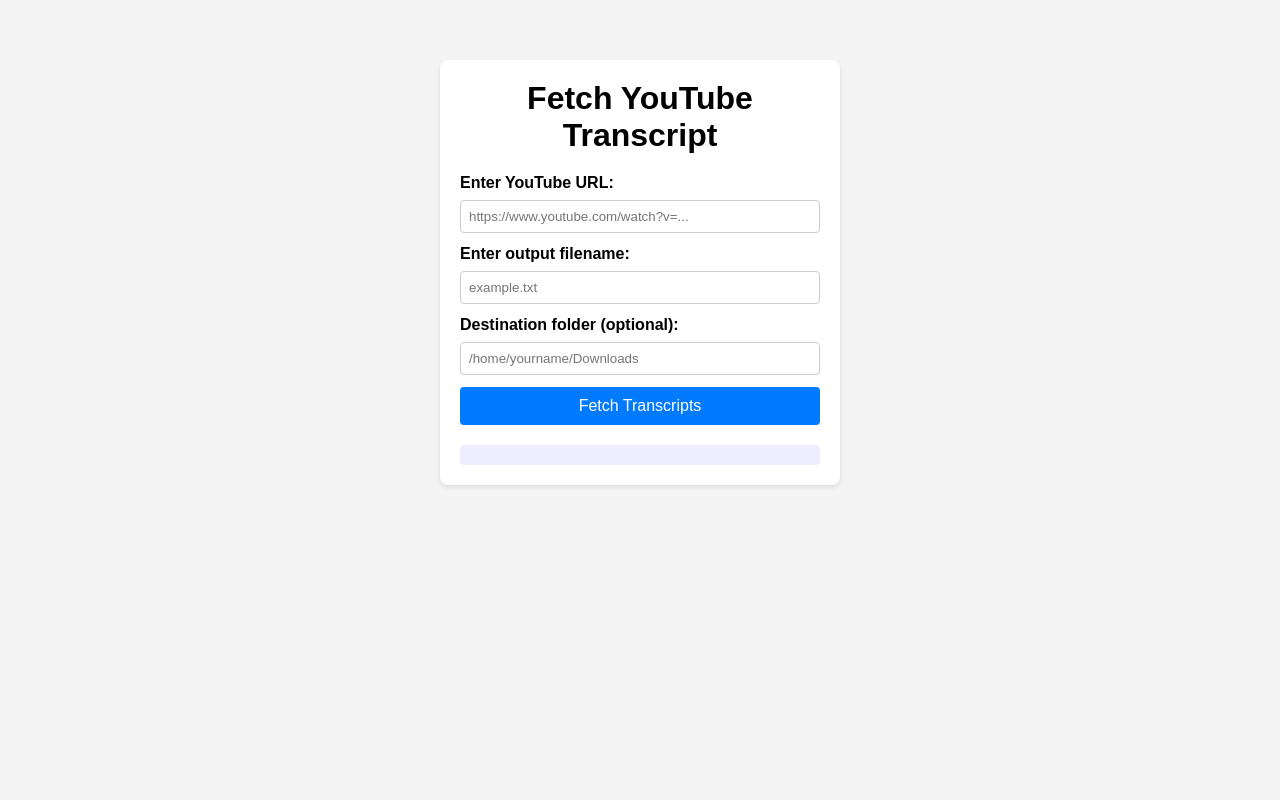
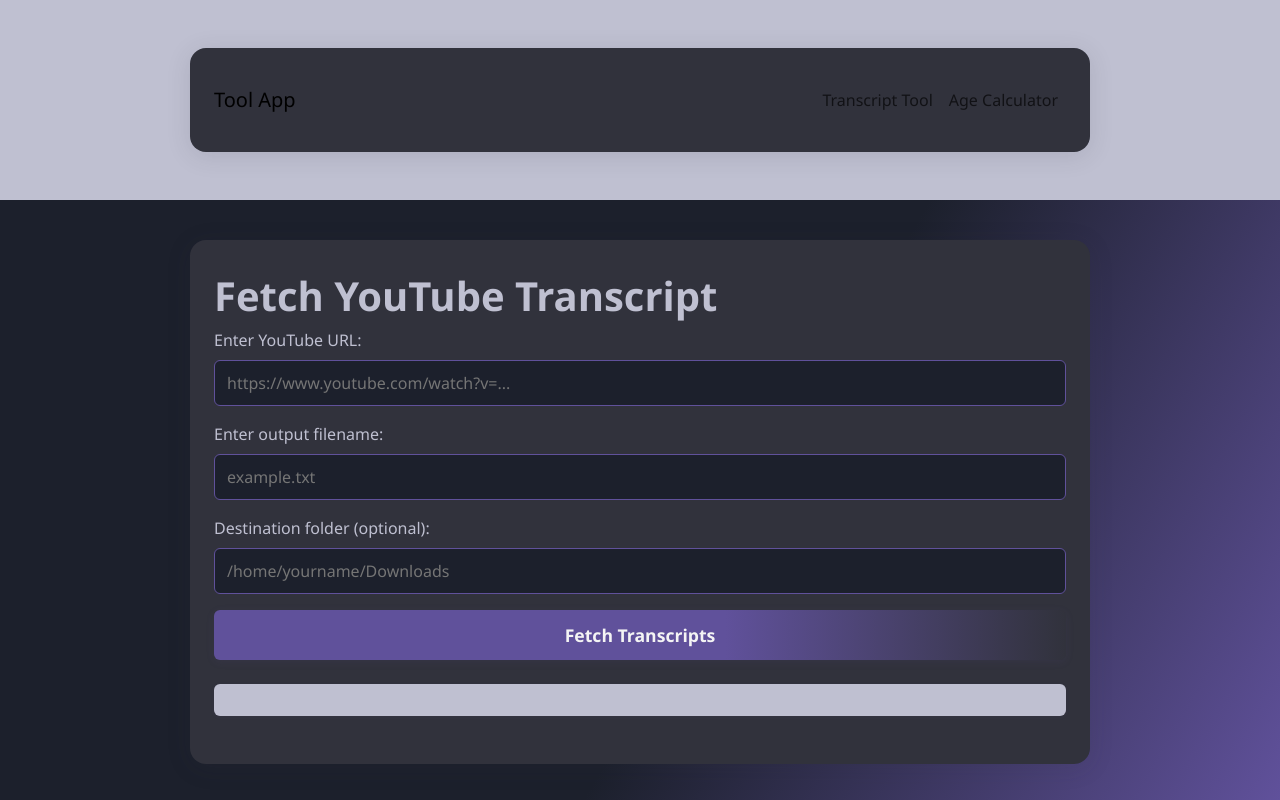
Before and after one commit to Maimoon-github/django_Tool_App, a Django app: page /fetch-transcript in a window 1280 px wide. Run offline with Django 5.2, Linux system fonts and the light colour scheme.

Commit message:
Refactor HTML structure for fetch transcript page and enhance CSS styles for improved UI

```diff
--- a/Tscript_app/transcripts/static/transcripts/styles.css
+++ b/Tscript_app/transcripts/static/transcripts/styles.css
@@ -1,63 +1,146 @@
-/* ic reset */
-* {
-  box-sizing: border-box;
-  margin: 0;
+/* Modern dark theme based on provided color pairs */
+:root {
+  --dark-blue: #1c202c;
+  --purple: #60519b;
+  --dark-gray: #31323c;
+  --light-gray: #bfc0d1;
+  --text-light: #f4f4f4;
+  --text-dark: #1c202c;
+}
+
+body {
+  font-family: 'Segoe UI', Arial, sans-serif;
+  background: linear-gradient(120deg, var(--dark-blue) 60%, var(--purple) 100%);
+  min-height: 100vh;
+  color: var(--text-light);
   padding: 0;
 }
 
-body {
-  font-family: Arial, sans-serif;
-  background: #f4f4f4;
-  padding: 20px;
+.container {
+  max-width: 900px;
+  margin: 40px auto;
+  background: var(--dark-gray);
+  padding: 32px 24px;
+  border-radius: 16px;
+  box-shadow: 0 4px 24px rgba(49,50,60,0.13);
 }
 
-.container {
-  max-width: 400px;
-  margin: 40px auto;
-  background: #fff;
-  padding: 20px;
-  border-radius: 8px;
-  box-shadow: 0 2px 5px rgba(0,0,0,0.1);
+h1, h2, h4, h5 {
+  font-weight: 700;
+  color: var(--light-gray);
 }
 
-h1 {
-  text-align: center;
-  margin-bottom: 20px;
+.card {
+  border: none;
+  border-radius: 16px;
+  box-shadow: 0 2px 12px rgba(96,81,155,0.13);
+  transition: transform 0.15s;
+  background: var(--dark-blue);
+  color: var(--light-gray);
+}
+.card:hover {
+  transform: translateY(-4px) scale(1.02);
+  box-shadow: 0 6px 24px rgba(96,81,155,0.18);
+}
+.card-title {
+  color: var(--purple);
+  font-size: 1.3rem;
+}
+.card-text {
+  color: var(--light-gray);
 }
 
 label {
   display: block;
   margin-bottom: 8px;
-  font-weight: bold;
+  font-weight: 500;
+  color: var(--light-gray);
 }
 
-input[type="text"] {
+input[type="text"], input[type="date"] {
   width: 100%;
-  padding: 8px;
-  margin-bottom: 12px;
-  border: 1px solid #ccc;
-  border-radius: 4px;
+  padding: 10px 12px;
+  margin-bottom: 16px;
+  border: 1px solid var(--purple);
+  border-radius: 6px;
+  background: var(--dark-blue);
+  color: var(--light-gray);
+  font-size: 1rem;
+  transition: border 0.2s, background 0.2s;
+}
+input[type="text"]:focus, input[type="date"]:focus {
+  border: 1.5px solid var(--light-gray);
+  outline: none;
+  background: var(--dark-gray);
 }
 
-input[type="submit"] {
+input[type="submit"], .btn {
   width: 100%;
-  padding: 10px;
-  background: #007bff;
+  padding: 12px;
+  background: linear-gradient(90deg, var(--purple) 60%, var(--dark-gray) 100%);
   border: none;
-  color: white;
-  font-size: 16px;
-  border-radius: 4px;
+  color: var(--text-light);
+  font-size: 1.1rem;
+  font-weight: 600;
+  border-radius: 6px;
   cursor: pointer;
+  box-shadow: 0 2px 8px rgba(96,81,155,0.10);
+  transition: background 0.2s, box-shadow 0.2s;
+}
+input[type="submit"]:hover, .btn:hover {
+  background: linear-gradient(90deg, var(--dark-gray) 60%, var(--purple) 100%);
+  box-shadow: 0 4px 16px rgba(96,81,155,0.13);
 }
 
-input[type="submit"]:hover {
-  background: #0056b3;
+pre#result {
+  margin-top: 24px;
+  background: var(--light-gray);
+  padding: 16px;
+  white-space: pre-wrap;
+  border-radius: 6px;
+  font-size: 1rem;
+  color: var(--dark-blue);
+  box-shadow: 0 1px 4px rgba(96,81,155,0.07);
 }
 
-#result {
-  margin-top: 20px;
-  background: #eef;
-  padding: 10px;
-  white-space: pre-wrap;
-  border-radius: 4px;
+/* Home page tool cards */
+.row .card {
+  min-height: 260px;
+  display: flex;
+  flex-direction: column;
+  justify-content: center;
+  align-items: stretch;
 }
+.card .btn {
+  width: 80%;
+  margin-top: 18px;
+  align-self: center;
+}
+
+/* Age calculator results */
+.display-4 {
+  font-size: 2.5rem;
+  font-weight: 700;
+  color: var(--purple);
+}
+.bg-light {
+  background: var(--light-gray) !important;
+  color: var(--dark-blue) !important;
+}
+.text-muted {
+  color: var(--light-gray) !important;
+}
+.text-danger {
+  color: #e11d48 !important;
+}
+
+@media (max-width: 768px) {
+  .container {
+    max-width: 98vw;
+    padding: 12px 4px;
+  }
+  .row .col-md-4 {
+    max-width: 100%;
+    flex: 0 0 100%;
+  }
+}
--- a/Tscript_app/transcripts/templates/transcripts/fetch_transcript.html
+++ b/Tscript_app/transcripts/templates/transcripts/fetch_transcript.html
@@ -1,12 +1,5 @@
-{% load static %}
-<!DOCTYPE html>
-<html lang="en">
-<head>
-  <meta charset="UTF-8">
-  <title>Transcript Fetcher</title>
-  <link rel="stylesheet" href="{% static 'transcripts/styles.css' %}">
-</head>
-<body>
+{% extends 'base.html' %}
+{% block content %}
 <div class="container">
   <h1>Fetch YouTube Transcript</h1>
   <form id="transcript-form" action="/fetch-transcript" method="post">
@@ -38,5 +31,4 @@
   </form>
   <pre id="result">{{ result }}</pre>
 </div>
-</body>
-</html>
+{% endblock %}
```
Lines whose indentation alone changed are shown as unchanged.
